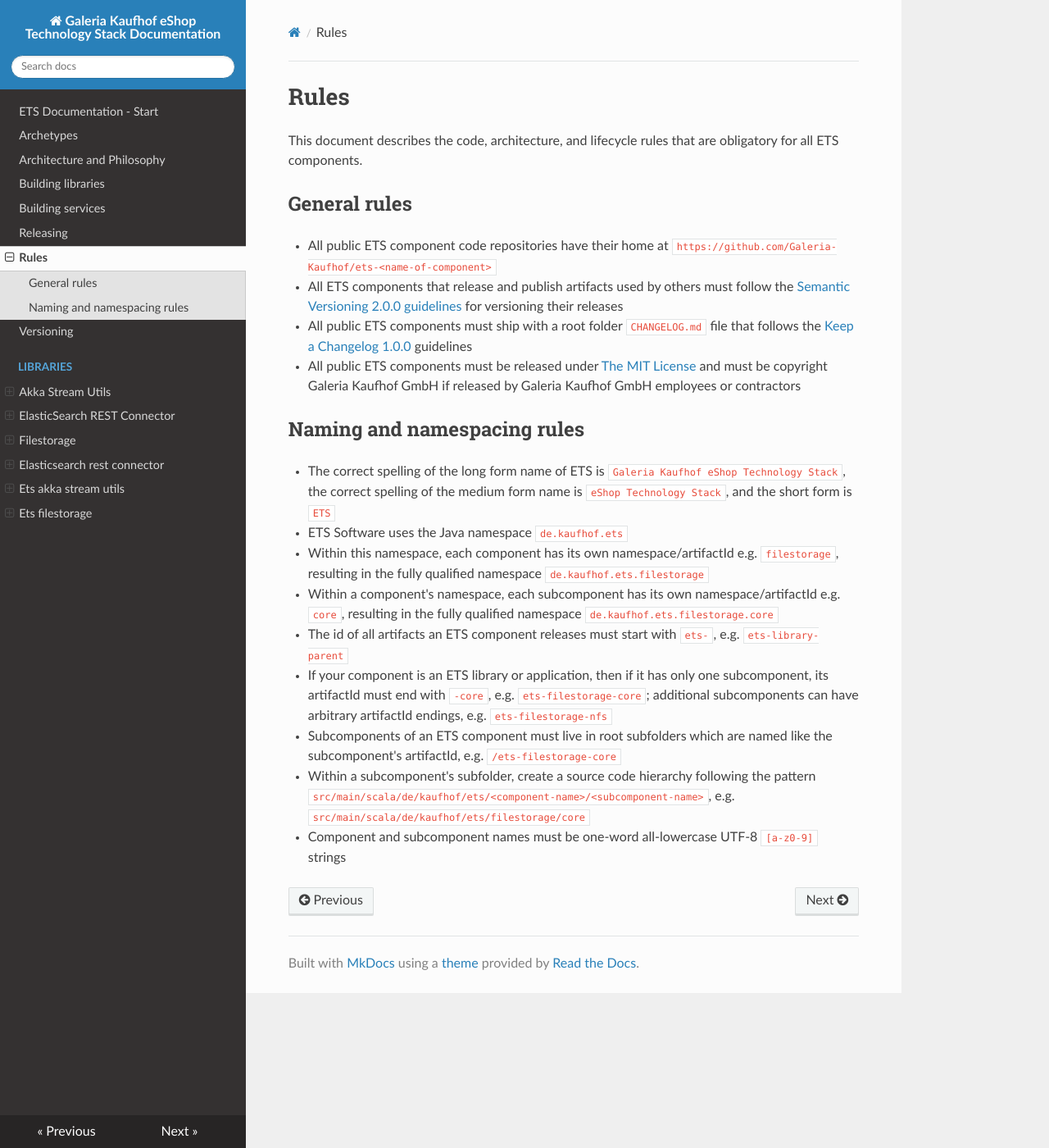
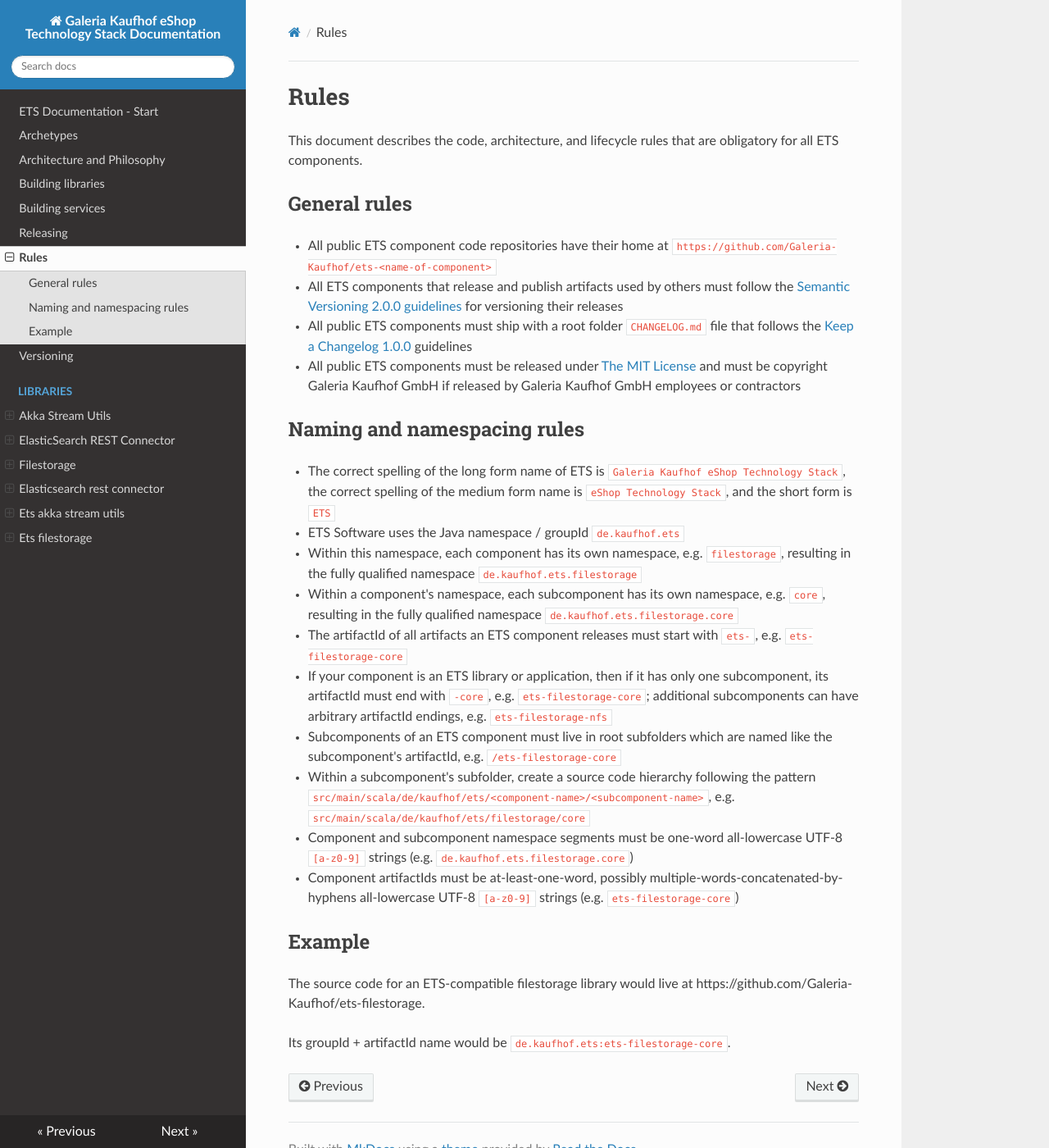
Before and after one commit to Galeria-Kaufhof/ets-documentation, an MkDocs documentation site: the page built from docs/rules.md, in a window 1280 px wide and 1400 px high. Shown: the whole window at 82% size. Built offline with MkDocs 1.6.1, drawn with Linux system fonts in a browser that asks for light colours; nearby versions of some CDN libraries.

Commit message:
Clarifying naming rules, example.

```diff
--- a/docs/rules.md
+++ b/docs/rules.md
@@ -18,13 +18,13 @@
 
 - The correct spelling of the long form name of ETS is `Galeria Kaufhof eShop Technology Stack`, the correct spelling of the medium form name is `eShop Technology Stack`, and the short form is `ETS`
 
-- ETS Software uses the Java namespace `de.kaufhof.ets`
+- ETS Software uses the Java namespace / groupId `de.kaufhof.ets`
 
-- Within this namespace, each component has its own namespace/artifactId e.g. `filestorage`, resulting in the fully qualified namespace `de.kaufhof.ets.filestorage`
+- Within this namespace, each component has its own namespace, e.g. `filestorage`, resulting in the fully qualified namespace `de.kaufhof.ets.filestorage`
 
-- Within a component's namespace, each subcomponent has its own namespace/artifactId e.g. `core`, resulting in the fully qualified namespace `de.kaufhof.ets.filestorage.core`
+- Within a component's namespace, each subcomponent has its own namespace, e.g. `core`, resulting in the fully qualified namespace `de.kaufhof.ets.filestorage.core`
 
-- The id of all artifacts an ETS component releases must start with `ets-`, e.g. `ets-library-parent`
+- The artifactId of all artifacts an ETS component releases must start with `ets-`, e.g. `ets-filestorage-core`
 
 - If your component is an ETS library or application, then if it has only one subcomponent, its artifactId must end with `-core`, e.g. `ets-filestorage-core`; additional subcomponents can have arbitrary artifactId endings, e.g. `ets-filestorage-nfs`
 
@@ -32,4 +32,13 @@
 
 - Within a subcomponent's subfolder, create a source code hierarchy following the pattern `src/main/scala/de/kaufhof/ets/<component-name>/<subcomponent-name>`, e.g. `src/main/scala/de/kaufhof/ets/filestorage/core`
 
-- Component and subcomponent names must be one-word all-lowercase UTF-8 `[a-z0-9]` strings
+- Component and subcomponent namespace segments must be one-word all-lowercase UTF-8 `[a-z0-9]` strings (e.g. `de.kaufhof.ets.filestorage.core`)
+
+- Component artifactIds must be at-least-one-word, possibly multiple-words-concatenated-by-hyphens all-lowercase UTF-8 `[a-z0-9]` strings (e.g. `ets-filestorage-core`)
+
+
+## Example
+
+The source code for an ETS-compatible filestorage library would live at https://github.com/Galeria-Kaufhof/ets-filestorage.
+
+Its groupId + artifactId name would be `de.kaufhof.ets:ets-filestorage-core`.
```
